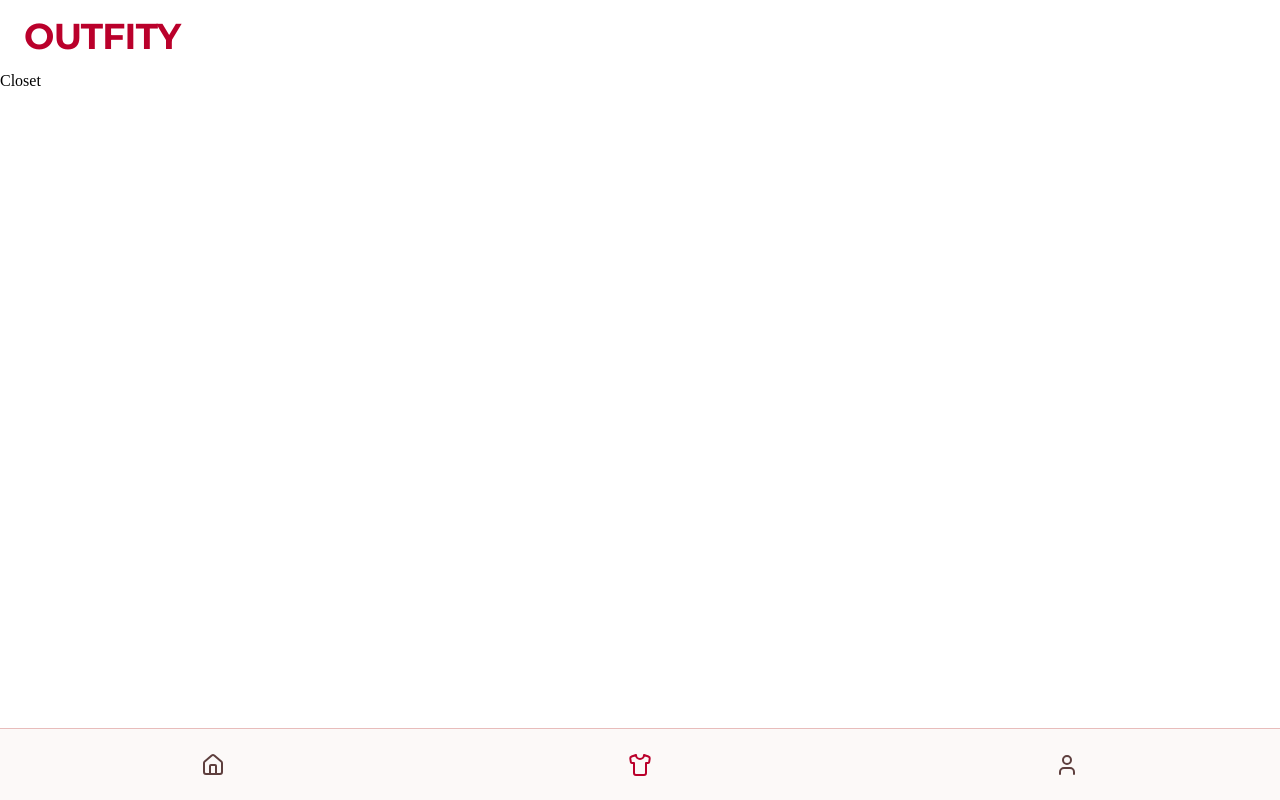
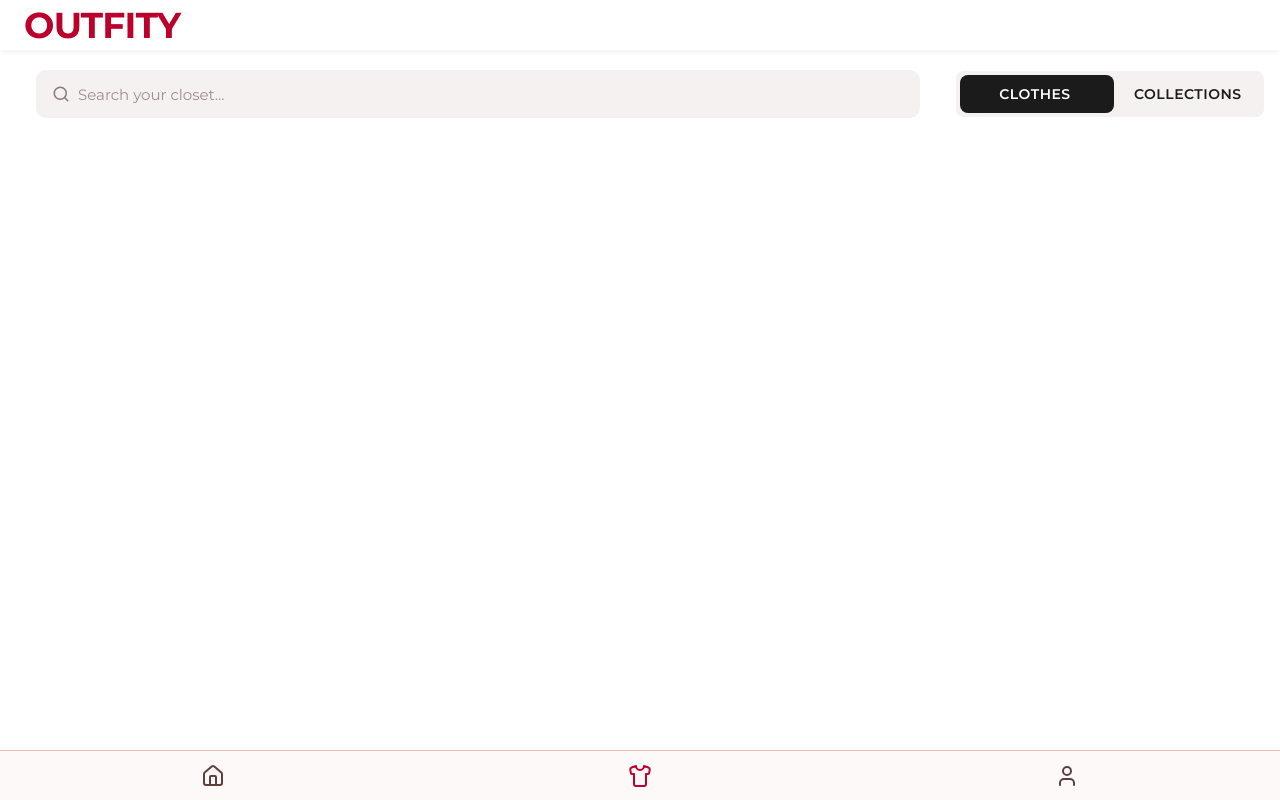
Before and after one commit to PatilPal/Outfity, a React (Vite) app: page /closet in a window 1280 px wide. Built offline with nearby package versions, Linux system fonts and the light colour scheme.

Commit message:
feat: add SearchBar and ClosetTabs components

```diff
--- a/src/App.tsx
+++ b/src/App.tsx
@@ -3,7 +3,7 @@ import { Routes, Route } from "react-router-dom";
 
 import MainLayout from "./layouts/MainLayout";
 import Home from "./pages/Home";
-import Closet from "./pages/Closet";
+import Closet from "./pages/Closet/Closet";
 import Profile from "./pages/Profile";
 
 function App() {
--- a/src/components/BottomNav/BottomNav.module.css
+++ b/src/components/BottomNav/BottomNav.module.css
@@ -7,7 +7,7 @@
   left: 0;
 
   width: 100%;
-  height: 72px;
+  height: 50px;
 
   background-color: #FCF9F8;
 
--- /dev/null
+++ b/src/components/ClosetTabs/ClosetTabs.module.css
@@ -0,0 +1,56 @@
+.tabs {
+  position: relative;
+  display: flex;
+  justify-content: center;
+  align-items: center;
+
+  padding: 4px;
+  background-color: #f4f1f0;
+  border-radius: 8px;
+
+  width: fit-content;
+  margin-inline: auto;
+}
+
+.indicator {
+  position: absolute;
+  top: 4px;
+  left: 4px;
+  bottom: 4px;
+
+  background-color: #1c1b1b;
+  border-radius: 8px;
+
+  transition: transform 0.3s ease;
+  z-index: 1;
+}
+
+.button {
+  width: 150px;
+  position: relative;
+  z-index: 2;
+
+  border: none;
+  outline: none;
+  background: transparent;
+
+  padding: 10px 24px;
+  border-radius: 8px;
+  font-family: "Montserrat", sans-serif;
+  font-size: 14px;
+  font-weight: 600;
+  letter-spacing: 0.5px;
+
+  color: #1c1b1b;
+  cursor: pointer;
+
+  transition: color 0.2s ease;
+}
+
+.button:hover:not(.active) {
+  color: #ba002b;
+}
+
+.active {
+  color: #fff;
+}
--- /dev/null
+++ b/src/components/ClosetTabs/ClosetTabs.tsx
@@ -0,0 +1,39 @@
+import styles from "./ClosetTabs.module.css";
+
+type ClosetTabsProps = {
+  activeTab: "clothes" | "collections";
+  onTabChange: (tab: "clothes" | "collections") => void;
+};
+
+const tabs = [
+  { id: "clothes", label: "CLOTHES" },
+  { id: "collections", label: "COLLECTIONS" },
+] as const;
+
+export default function ClosetTabs({
+  activeTab,
+  onTabChange,
+}: ClosetTabsProps) {
+  const activeIndex = tabs.findIndex((tab) => tab.id === activeTab);
+
+  return (
+    <div className={styles.tabs}>
+      <div
+        className={styles.indicator}
+        style={{
+          transform: `translateX(${activeIndex * 100}%)`,
+          width: `${100 / tabs.length}%`,
+        }}
+      />
+      {tabs.map((tab) => (
+        <button
+          key={tab.id}
+          className={`${styles.button} ${activeTab === tab.id ? styles.active : ""}`}
+          onClick={() => onTabChange(tab.id)}
+        >
+          {tab.label}
+        </button>
+      ))}
+    </div>
+  );
+}
--- a/src/components/Header/Header.module.css
+++ b/src/components/Header/Header.module.css
@@ -1,6 +1,6 @@
 .header {
   width: 100%;
-  height: 72px;
+  height: 50px;
 
   display: flex;
   align-items: center;
@@ -13,6 +13,7 @@
   position: sticky;
   top: 0;
   z-index: 100;
+  box-shadow: 0 2px 6px rgba(0, 0, 0, 0.06);
 }
 
 .logo {
--- /dev/null
+++ b/src/components/SearchBar/SearchBar.module.css
@@ -0,0 +1,56 @@
+.searchBar {
+  display: flex;
+  align-items: center;
+  gap: 8px;
+
+  height: 48px;
+  padding: 0 16px;
+  margin: 20px 20px;
+
+  background-color: #f4f1f0;
+  /* border: 1px solid #E8BCBB; */
+  border-radius: 10px;
+
+  font-family: 'Montserrat', sans-serif;
+
+  transition: border-color 0.2s ease, box-shadow 0.2s ease;
+}
+
+.searchBar:hover {
+  border-color: #d9a3a2;
+}
+
+.searchBar:focus-within {
+  border-color: #BA002B;
+  box-shadow: 0 0 0 3px rgba(186, 0, 43, 0.1);
+}
+
+.icon {
+  flex-shrink: 0;
+  width: 18px;
+  height: 18px;
+  color: #8a7a79;
+
+  transition: color 0.2s ease;
+}
+
+.searchBar:focus-within .icon {
+  color: #BA002B;
+}
+
+.searchBox {
+  flex: 1;
+  min-width: 0;
+
+  border: none;
+  outline: none;
+  background: transparent;
+
+  font-family: inherit;
+  font-size: 15px;
+  color: #1c1b1b;
+}
+
+.searchBox::placeholder {
+  color: #9c8f8e;
+}
--- /dev/null
+++ b/src/components/SearchBar/SearchBar.tsx
@@ -0,0 +1,19 @@
+import { Search } from "lucide-react";
+import styles from "./SearchBar.module.css";
+
+type SearchBarProps = {
+  value: string;
+  onChange: (value: string) => void;
+  placeholder?: string;
+};
+function SearchBar({ value, onChange, placeholder }: SearchBarProps) {
+  return (
+    <div className={styles.searchBar}>
+      <Search className={styles.icon}/>
+      <input placeholder={placeholder} value={value} className={styles.searchBox} onChange={(e) => onChange(e.target.value)}></input>
+
+    </div>
+  );
+}
+
+export default SearchBar;
--- a/src/pages/Closet.tsx
+++ /dev/null
@@ -1,8 +0,0 @@
-
-function Closet() {
-  return (
-    <div>Closet</div>
-  )
-}
-
-export default Closet
--- /dev/null
+++ b/src/pages/Closet/Closet.module.css
@@ -0,0 +1,23 @@
+.topRow {
+  display: flex;
+  flex-direction: column;
+  gap: 16px;
+
+  padding-inline: 16px;
+}
+
+@media (min-width: 768px) {
+  .topRow {
+    flex-direction: row;
+    align-items: center;
+    justify-content: space-between;
+  }
+
+  .topRow > *:first-child {
+    flex: 1;
+  }
+
+  .topRow > *:last-child {
+    flex-shrink: 0;
+  }
+}
--- /dev/null
+++ b/src/pages/Closet/Closet.tsx
@@ -0,0 +1,24 @@
+import { useState } from "react";
+import SearchBar from "../../components/SearchBar/SearchBar";
+import ClosetTabs from "../../components/ClosetTabs/ClosetTabs";
+import styles from "./Closet.module.css";
+
+function Closet() {
+  const [activeTab, setActiveTab] = useState<"clothes" | "collections">(
+    "clothes",
+  );
+  const [searchValue, setSearchValue] = useState("");
+
+  return (
+    <div className={styles.topRow}>
+      <SearchBar
+        value={searchValue}
+        placeholder="Search your closet..."
+        onChange={setSearchValue}
+      />
+      <ClosetTabs activeTab={activeTab} onTabChange={setActiveTab} />
+    </div>
+  );
+}
+
+export default Closet;
```
